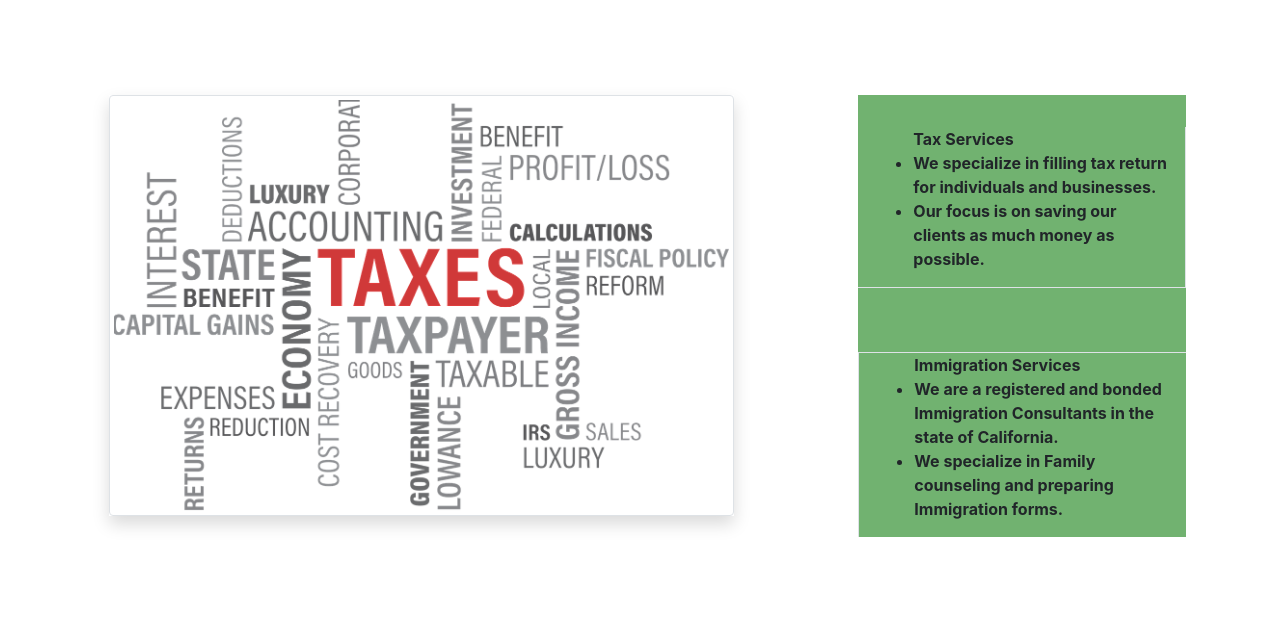
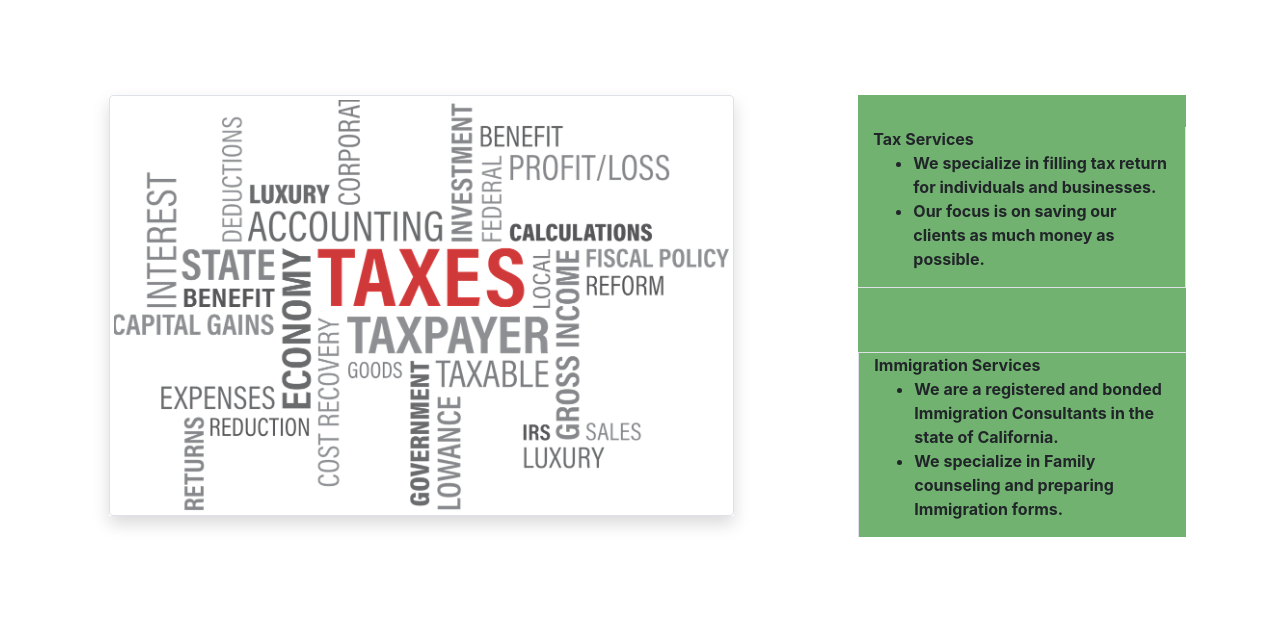
Before and after one commit to ysingh89/binningtax, a Django app: page /home/ in a window 1280 px wide. Shown: the part 613-1245 px from the top of the page. Run offline with Django 3.2, Linux system fonts and the light colour scheme; some libraries are stand-ins or nearby versions.

Commit message:
fixed html

```diff
--- a/templates/binningtax/home.html
+++ b/templates/binningtax/home.html
@@ -33,18 +33,13 @@
 
 {% block content %}
 
-<style>
-    .home_page_background{
-        background: url{% static 'binningtax/images/wall.jpg' %}
-    }
-</style>
     <div class="home_page_background">
 
        <div class="row" style="height:4em;"></div>
        <div class="row row-eq-height" style="padding: 2em 0em 2em 0em;">
            <div class="col-lg-1"></div>
            <div class="col-lg-6">
-               <div id="" class="carousel slide" data-ride="carousel">
+               <div id="homepage_carousal" class="carousel slide" data-ride="carousel">
                   <div class="carousel-inner shadow">
                     <div class="carousel-item active">
                       <img class="d-block homepage-main-img img-thumbnail" src="{% static 'binningtax/images/tax.png' %}" alt="First slide">
@@ -61,10 +56,8 @@
                 <div class="row" style="height:2em;"></div>
                <div class="row">
                    <div class="col-lg-12 border-right border-bottom">
-                      <ul>
-                          <div class="">
-                            <lh class="block-heading">Tax Services</lh>
-                          </div>
+                      <div class="block-heading">Tax Services</div>
+                       <ul>
                           <li>We specialize in filling tax return for individuals and businesses.</li>
                           <li>Our focus is on saving our clients as much money as possible.</li>
                       </ul>
@@ -73,8 +66,8 @@
                 <div class="row" style="height:4em;"></div>
                <div class="row">
                    <div class="col-lg-12 border-top border-left">
+                       <div class="block-heading">Immigration Services</div>
                        <ul>
-                           <lh class="block-heading">Immigration Services</lh>
                            <li>We are a registered and bonded Immigration Consultants in the state of California.</li>
                            <li>We specialize in Family counseling and preparing Immigration forms.</li>
                        </ul>
```
